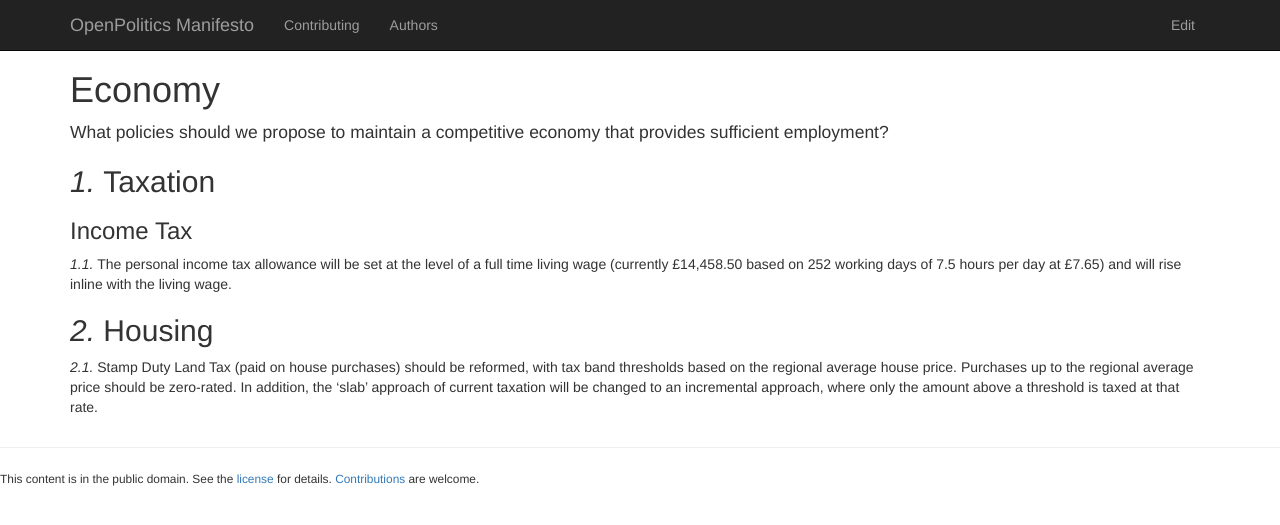
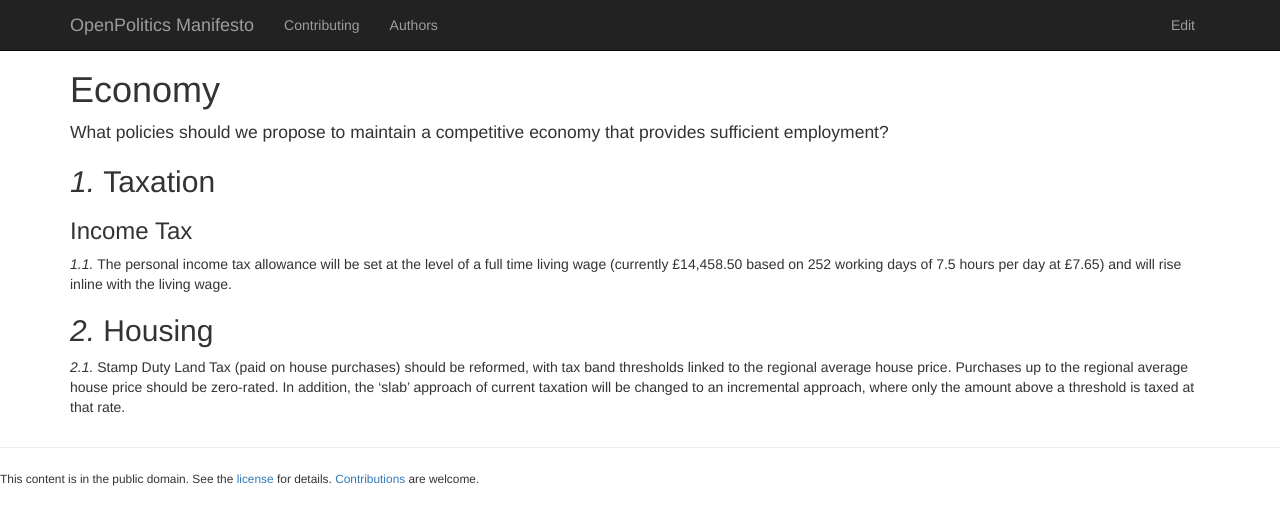
Before and after one commit to openpolitics/manifesto, a Jekyll site: the page built from economy.md, in a window 1280 px wide. Shown: the top 525 px of the page. Built offline with Jekyll 4.4.1, drawn with Linux system fonts in a browser that asks for light colours; nearby versions of some CDN libraries.

Commit message:
small improvements to stamp duty

```diff
--- a/economy.md
+++ b/economy.md
@@ -14,4 +14,4 @@ The personal income tax allowance will be set at the level of a full time living
 
 ## Housing
 
-Stamp Duty Land Tax (paid on house purchases) should be reformed, with tax band thresholds based on the regional average house price. Purchases up to the regional average price should be zero-rated. In addition, the 'slab' approach of current taxation will be changed to an incremental approach, where only the amount above a threshold is taxed at that rate.
+Stamp Duty Land Tax (paid on house purchases) should be reformed, with tax band thresholds linked to the regional average house price. Purchases up to the regional average house price should be zero-rated. In addition, the 'slab' approach of current taxation will be changed to an incremental approach, where only the amount above a threshold is taxed at that rate.
```
